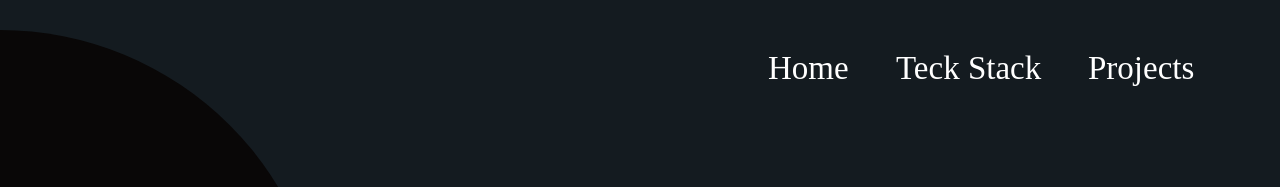
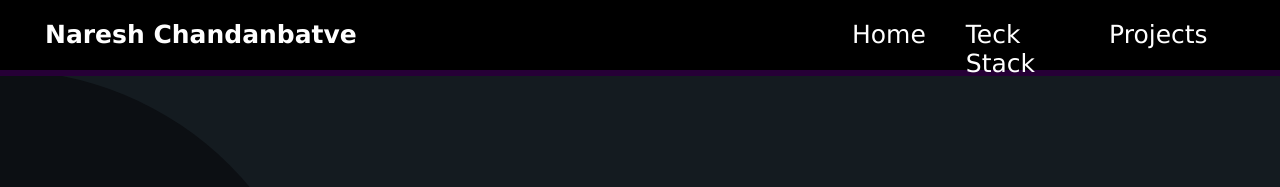
Before and after one commit to web-contribution-DWOC/portfoio, a plain HTML site: page index.html in a window 1280 px wide. Shown: the top 187 px of the page. Drawn offline with Linux system fonts and the light colour scheme.

Commit message:
improve-2

```diff
--- a/css/main.css
+++ b/css/main.css
@@ -34,6 +34,19 @@ a {
     display: grid;
     grid-gap: 20px;
     grid-template-columns: 1fr 1fr;
+}
+
+#fab2{
+    display: none;
+    height: 50px;
+    width: 50px;
+    background-color: #090707;
+    position: fixed;
+    margin-left: 95%;
+    margin-top: 30%;
+    border-radius: 60%;
+    z-index: 999;
+    transform: rotate(-90deg);
 }
 
 .fab_roll {
@@ -98,30 +111,41 @@ a {
 /**
   navigation part top
 */
-
-.nav_home {
-    color: white;
-    font-size: 33px;
-    top: 50px;
-    position: absolute;
-    left: 60%;
+header {
+  background-color: black;
+  position: absolute;
+  width: max-content;
+  top: 0px;
+  width: 100%;
+  height: 70px;
+  border-bottom: solid 6px #260036;
 }
 
-.nav_teck_stack{
-    color: white;
-    font-size: 33px;
-    top: 50px;
-    position: absolute;
-    left: 70%;
+.top_name {
+  position: absolute;
+  color: white;
+  font-size: 25px;
+  font-weight: 900;
+  padding: 20px 20px 20px 20px;
+  margin-left: 25px;
+  font-family: 'Lucida Sans', 'Lucida Sans Regular', 'Lucida Grande', 'Lucida Sans Unicode', Geneva, Verdana, sans-serif;
 }
 
-.nav_projects {
+.main-nav {
+    font-size: 25px;
+    text-decoration: none;
+    position: absolute;
+    margin-left: 65%;
+    height: 100%;
+    display:grid;
+    grid-template-columns: 1fr 1.5fr 2fr;
+}
+.main-nav a{
     color: white;
-    font-size: 33px;
-    top: 50px;
-    position: absolute;
-    left: 85%;
+    margin: 20px;
+    font-family: 'Lucida Sans', 'Lucida Sans Regular', 'Lucida Grande', 'Lucida Sans Unicode', Geneva, Verdana, sans-serif;
 }
+
 
 
 
@@ -184,9 +208,9 @@ a {
  /* position: relative; */
  height: 650px;
  width: 325px;
- margin-top: 30px;
+ margin-top: 70px;
 border-radius: 0 325px 325px 0;
- background-color: #090707;
+ background-color:#0c0f13;
 }
 
 
--- a/index.html
+++ b/index.html
@@ -7,8 +7,13 @@
         <title>
             Naresh Chandanbatve
         </title>
+        <!-- <link rel="stylesheet" href="https://cdn.jsdelivr.net/npm/bootstrap@5.1.3/dist/css/bootstrap.min.css"> -->
     </head>
     <body >
+
+      <a id="fab2" href="#" >
+        <svg xmlns="http://www.w3.org/2000/svg" fill="#ffebee" width="50" height="50" viewBox="0 0 24 24"><path d="M12 0c-6.627 0-12 5.373-12 12s5.373 12 12 12 12-5.373 12-12-5.373-12-12-12zm1 18v-4h-7v-4h7v-4l6 6-6 6z"/></svg>
+      </a>
 
       <div class="fab_roll">
       <div class="fab_info">
@@ -22,6 +27,7 @@
       <a id="fab" href="https://api.whatsapp.com/send?phone=+917447557386" >
         <svg xmlns="http://www.w3.org/2000/svg" fill="#ffebee" width="50" height="50" viewBox="0 0 24 24"><path d="M12.031 6.172c-3.181 0-5.767 2.586-5.768 5.766-.001 1.298.38 2.27 1.019 3.287l-.582 2.128 2.182-.573c.978.58 1.911.928 3.145.929 3.178 0 5.767-2.587 5.768-5.766.001-3.187-2.575-5.77-5.764-5.771zm3.392 8.244c-.144.405-.837.774-1.17.824-.299.045-.677.063-1.092-.069-.252-.08-.575-.187-.988-.365-1.739-.751-2.874-2.502-2.961-2.617-.087-.116-.708-.94-.708-1.793s.448-1.273.607-1.446c.159-.173.346-.217.462-.217l.332.006c.106.005.249-.04.39.298.144.347.491 1.2.534 1.287.043.087.072.188.014.304-.058.116-.087.188-.173.289l-.26.304c-.087.086-.177.18-.076.354.101.174.449.741.964 1.201.662.591 1.221.774 1.394.86s.274.072.376-.043c.101-.116.433-.506.549-.68.116-.173.231-.145.39-.087s1.011.477 1.184.564.289.13.332.202c.045.072.045.419-.1.824zm-3.423-14.416c-6.627 0-12 5.373-12 12s5.373 12 12 12 12-5.373 12-12-5.373-12-12-12zm.029 18.88c-1.161 0-2.305-.292-3.318-.844l-3.677.964.984-3.595c-.607-1.052-.927-2.246-.926-3.468.001-3.825 3.113-6.937 6.937-6.937 1.856.001 3.598.723 4.907 2.034 1.31 1.311 2.031 3.054 2.03 4.908-.001 3.825-3.113 6.938-6.937 6.938z"/></svg>
       </a>
+
     </div>
 
     <!-- sticky social top  -->
@@ -60,6 +66,8 @@
         <div class="intro_back_shape">
 
 
+
+
         <div class="intro">
 
             <div class="intro_table">
@@ -91,14 +99,26 @@
 
 
 
+
     <!-- navigation part top -->
 
-    <a href="#about" ><div class="nav_home">Home</div>
-    </a>
 
-    <a href="#about" > <div class="nav_teck_stack">Teck Stack</div> </a>
 
-      <a href="#about" > <div class="nav_projects">Projects</div> </a>
+    <header>
+      <a href="#" class="top_name">Naresh Chandanbatve</a>
+
+      <nav class="main-nav">
+        <a href="#about" >Home</div>
+        </a>
+
+        <a href="#about" >Teck Stack </a>
+
+          <a href="#about" > Projects </a>
+      </nav>
+
+  </header>
+
+
 
 
 
@@ -306,4 +326,7 @@
     </div>
 
     </body>
+
+      <script src="./script/script.js"></script>
+
 </html>
--- /dev/null
+++ b/script/script.js
@@ -0,0 +1,25 @@
+var fab2 = document.getElementById("fab2");
+
+function myScroll() {
+    var y = window.scrollY;
+
+    if(y>200){
+        fab2.style.display ="block";
+    }
+    else {
+        fab2.style.display = "none";
+    }
+}
+var audio = new Audio("sound/tap.wav");
+
+function play() {
+    audio.currentTime = 0;
+    audio.play();
+}
+
+
+
+fab2.addEventListener("click", play)
+
+
+window.addEventListener("scroll", myScroll)
```
Also changed, not shown: 1 other file.
